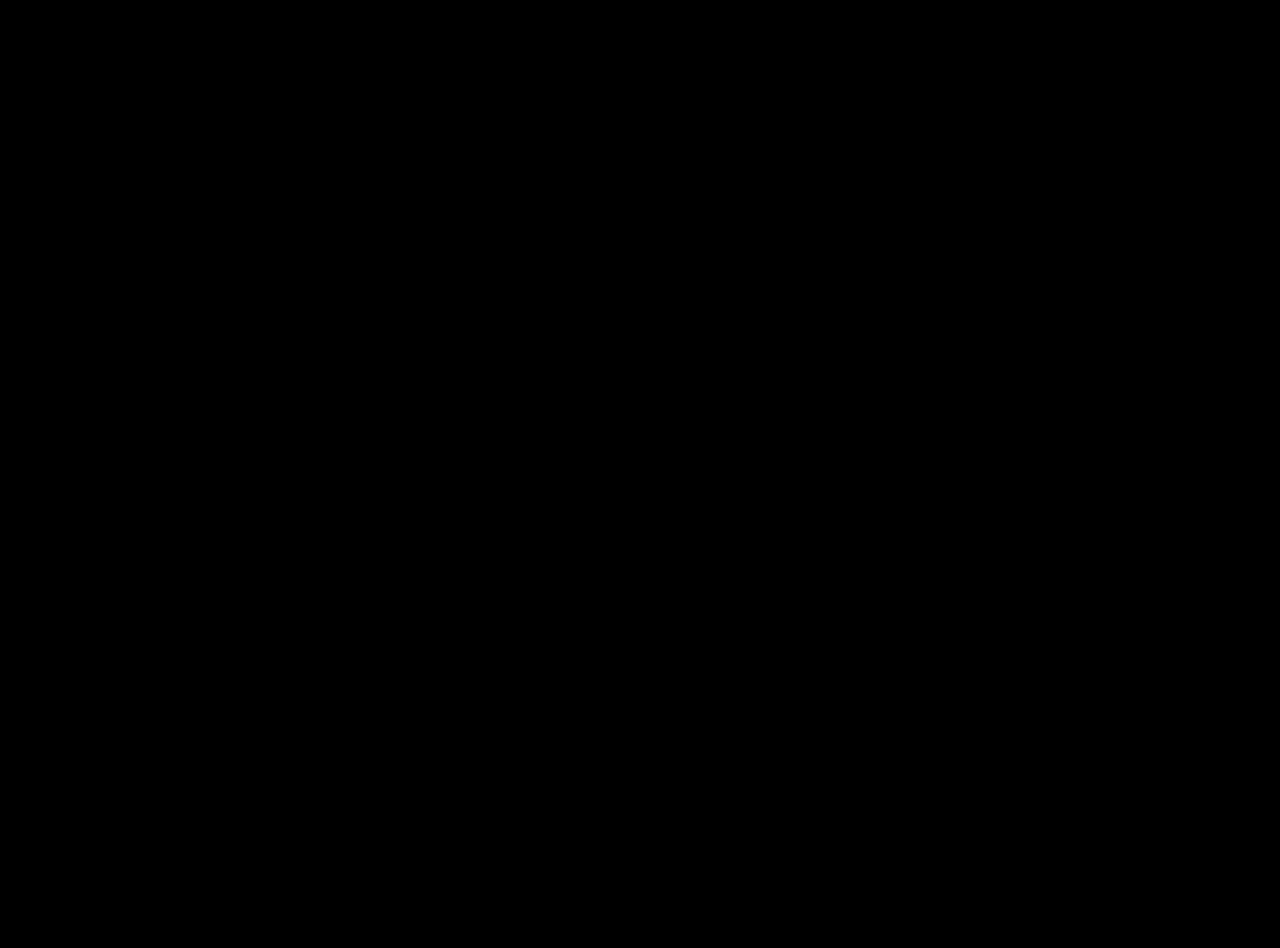
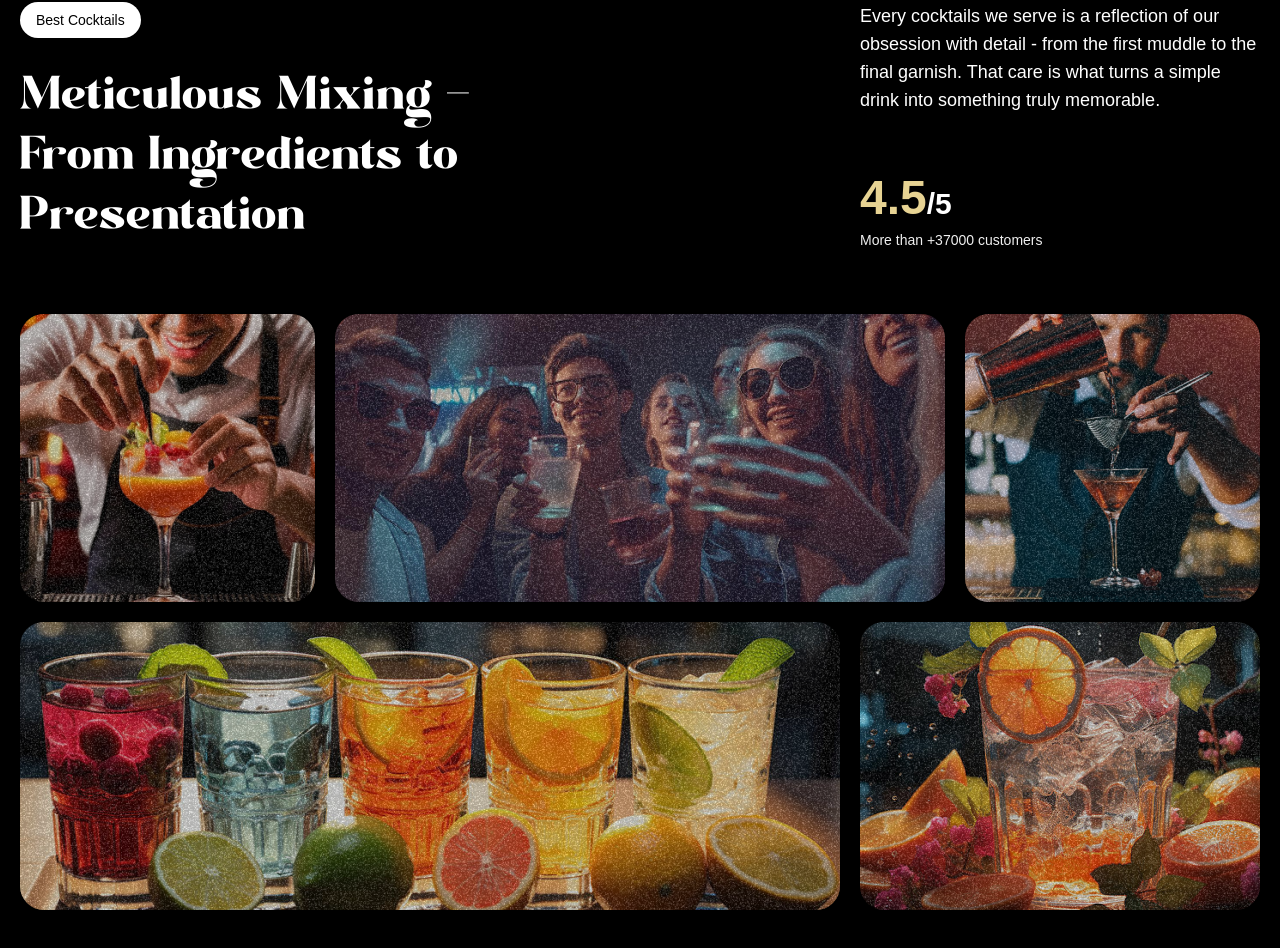
Before and after one commit to Cootzy/Rico_Cocktails, a React (Vite) app: page / in a window 1280 px wide. Shown: the part 1710-2658 px from the top of the page. Before the commit the page ends 1600 px from the top, so only its background shows below. Built offline with nearby package versions, Linux system fonts and the light colour scheme; a web font is replaced by a local one.

Commit message:
Implement the About Section

```diff
--- a/src/App.jsx
+++ b/src/App.jsx
@@ -3,6 +3,7 @@
 import Navbar from "./components/Navbar.jsx";
 import Hero from "./components/Hero.jsx";
 import Cocktails from "./components/Cocktails.jsx";
+import About from "./components/About.jsx";
 
 gsap.registerPlugin(ScrollTrigger, SplitText);
 
@@ -12,6 +13,7 @@
       <Navbar />
       <Hero />
       <Cocktails />
+      <About />
     </main>
   );
 };
--- /dev/null
+++ b/src/components/About.jsx
@@ -0,0 +1,100 @@
+import { useGSAP } from "@gsap/react";
+import gsap from "gsap";
+import { SplitText } from "gsap/all";
+
+const About = () => {
+  useGSAP(() => {
+    const titleSplit = SplitText.create("#about h2", {
+      type: "words",
+    });
+
+    const scrollTimeline = gsap.timeline({
+      scrollTrigger: {
+        trigger: "#about",
+        start: "top center",
+      },
+    });
+
+    scrollTimeline
+      .from(titleSplit.words, {
+        opacity: 0,
+        duration: 1,
+        yPercent: 100,
+        ease: "expo.out",
+        stagger: 0.02,
+      })
+      .from(
+        ".top-grid div, .bottom-grid div",
+        {
+          opacity: 0,
+          duration: 1,
+          ease: "power1.inOut",
+          stagger: 0.04,
+        },
+        "-=0.5"
+      );
+  });
+  return (
+    <div id="about">
+      <div className="mb-16 md:px-0 px-5">
+        <div className="content">
+          <div className="md:col-span-8">
+            <p className="badge">Best Cocktails</p>
+            <h2>
+              Meticulous Mixing <span className="text-white">-</span>
+              From Ingredients to Presentation
+            </h2>
+          </div>
+
+          <div className="sub-content">
+            <p>
+              Every cocktails we serve is a reflection of our obsession with
+              detail - from the first muddle to the final garnish. That care is
+              what turns a simple drink into something truly memorable.
+            </p>
+
+            <div>
+              <p className="md:text-3xl text-xl font-bold">
+                <span>4.5</span>/5
+              </p>
+              <p className="text-sm text-white-100">
+                More than +37000 customers
+              </p>
+            </div>
+          </div>
+        </div>
+      </div>
+
+      <div className="top-grid">
+        <div className="md:col-span-3">
+          <div className="noisy" />
+          <img src="/images/abt1.png" alt="grid-img-1" />
+        </div>
+
+        <div className="md:col-span-6">
+          <div className="noisy" />
+          <img src="/images/abt2.png" alt="grid-img-2" />
+        </div>
+
+        <div className="md:col-span-3">
+          <div className="noisy" />
+          <img src="/images/abt5.png" alt="grid-img-5" />
+        </div>
+      </div>
+
+      <div className="bottom-grid">
+        <div className="md:col-span-8">
+          <div className="noisy" />
+          <img src="/images/abt3.png" alt="grid-img-3" />
+        </div>
+
+        <div className="md:col-span-4">
+          <div className="noisy" />
+          <img src="/images/abt4.png" alt="grid-img-4" />
+        </div>
+      </div>
+    </div>
+  );
+};
+
+export default About;
```
